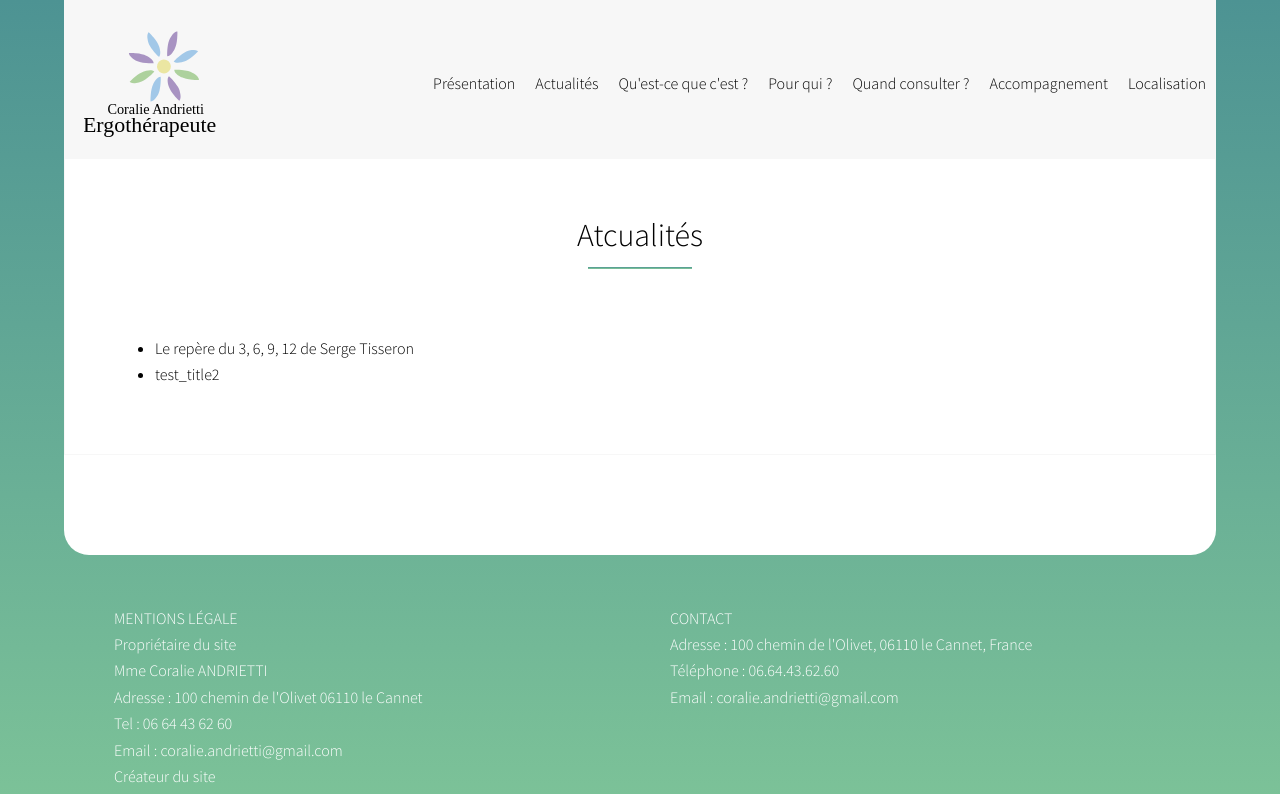
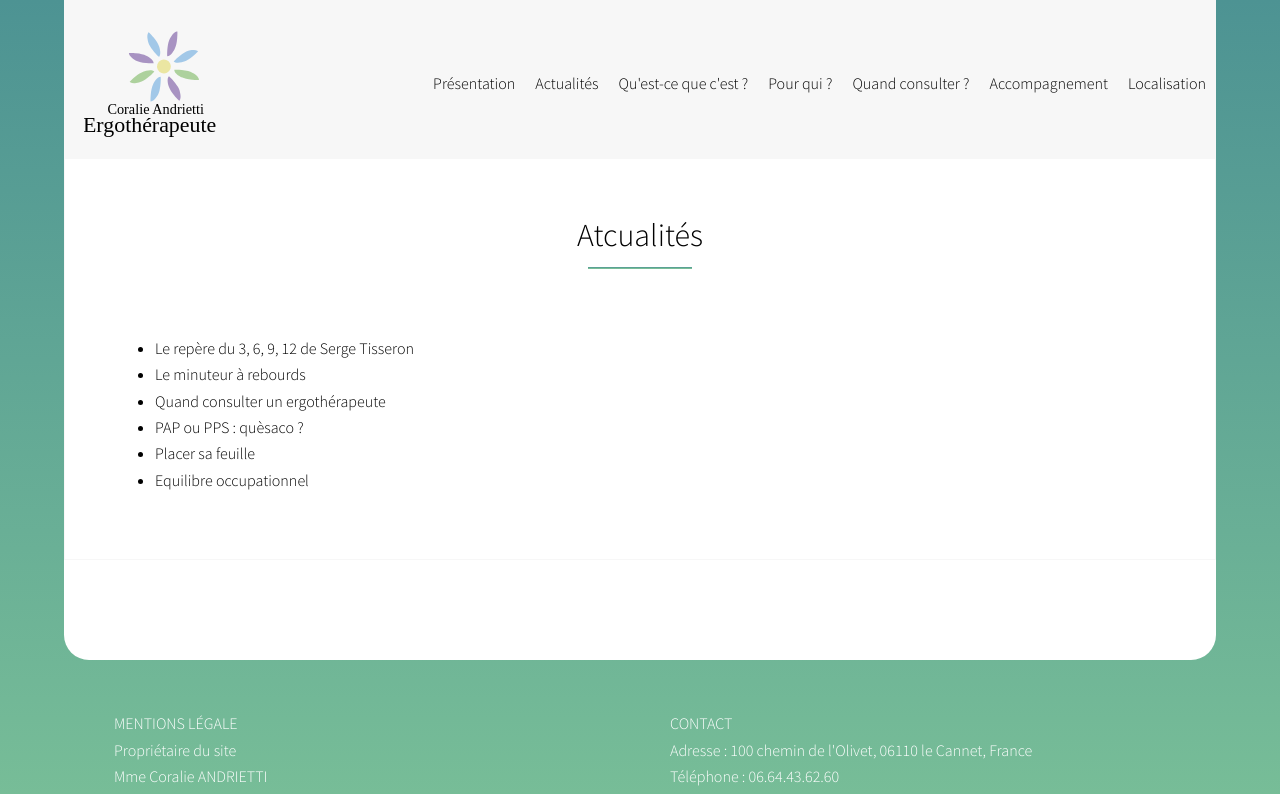
Before and after one commit to kev0629/coralie-andrietti-ergo, a Next.js app: page /actu in a window 1280 px wide. Shown: the top 794 px of the page. Built offline with nearby package versions, Linux system fonts and the light colour scheme.

Commit message:
preparing grid for articles

```diff
--- a/component/Presentation.js
+++ b/component/Presentation.js
@@ -16,7 +16,7 @@ export default function Presentation(){
                     className='profile-pic'
                     />
             </div>
-            <div>
+            <div className='title'>
                     <Image
                     src={title}
                     alt='title coralie ergo'
--- a/pages/api/articles.json
+++ b/pages/api/articles.json
@@ -1,15 +1,39 @@
 [
     {"userId" : 1,
-     "id":1,
-     "path":"/test_title",
-     "title":"Le repère du 3, 6, 9, 12 de Serge Tisseron",
-     "body":""
+        "id":1,
+        "path":"/le_repere_des_3",
+        "title":"Le repère du 3, 6, 9, 12 de Serge Tisseron",
+        "body":""
     },
     {"userId" : 1,
         "id":2,
-        "path":"/test_title",
-        "title":"test_title2",
+        "path":"/timer",
+        "title":"Le minuteur à rebourds",
         "body":"<div><b>test</b></div>"
-       }
+    },
+    {"userId" : 1,
+        "id":3,
+        "path":"/quand_consulter",
+        "title":"Quand consulter un ergothérapeute",
+        "body":"<div><b>test</b></div>"
+    },
+    {"userId" : 1,
+        "id":4,
+        "path":"/pap_pps",
+        "title":"PAP ou PPS : quèsaco ?",
+        "body":"<div><b>test</b></div>"
+    },
+    {"userId" : 1,
+        "id":5,
+        "path":"/placer_sa_feuille",
+        "title":"Placer sa feuille",
+        "body":"<div><b>test</b></div>"
+    },
+    {"userId" : 1,
+        "id":6,
+        "path":"/equilibre_occupationnel",
+        "title":"Equilibre occupationnel",
+        "body":"<div><b>test</b></div>"
+    }
 
 ]
--- a/styles/globals.css
+++ b/styles/globals.css
@@ -21,6 +21,10 @@ a {
 
 .profile-pic>div{
   box-shadow:10px 10px 4px rgba(0, 0, 0, 0.25) !important;
+}
+
+.title{
+  padding: 10px;
 }
 
 .active{
@@ -182,6 +186,15 @@ a {
     ". .";
 }
 
+.g1-1-r2 {
+  display: grid;
+  grid-template-columns: 1fr 1fr;
+  grid-template-rows: 2fr;
+  gap: 0px 0px;
+  grid-template-areas:
+    ". .";
+}
+
 .text-size-mid{
   font-size: 28px;
   margin: 0;
```
Also changed, not shown: component/News.js (+9 -0 lines).
